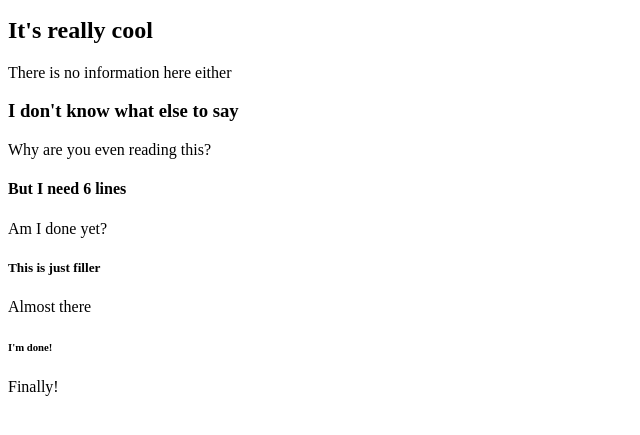
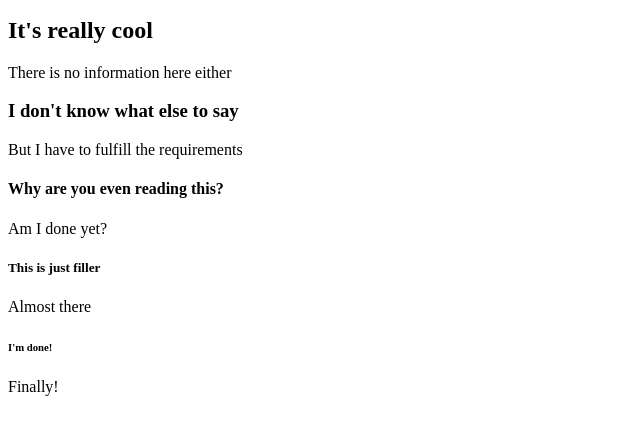
Before and after one commit to RyanGrierson/IntroA, a plain HTML site: page index.html in a window 1280 px wide. Shown: the part 101-536 px from the top of the page, without its empty margins (0-640 px from the left). Drawn offline with Linux system fonts and the light colour scheme.

Commit message:
Update index.html

```diff
--- a/index.html
+++ b/index.html
@@ -9,8 +9,8 @@
        <h2>It's really cool</h2>
           <p>There is no information here either</p>
         <h3>I don't know what else to say</h3>
-          <p>Why are you even reading this?</p>
-       <h4>But I need 6 lines</h4>
+          <p>But I have to fulfill the requirements</p>
+       <h4>Why are you even reading this?</h4>
           <p>Am I done yet?</p>
         <h5>This is just filler</h5>
           <p>Almost there</p>
```
